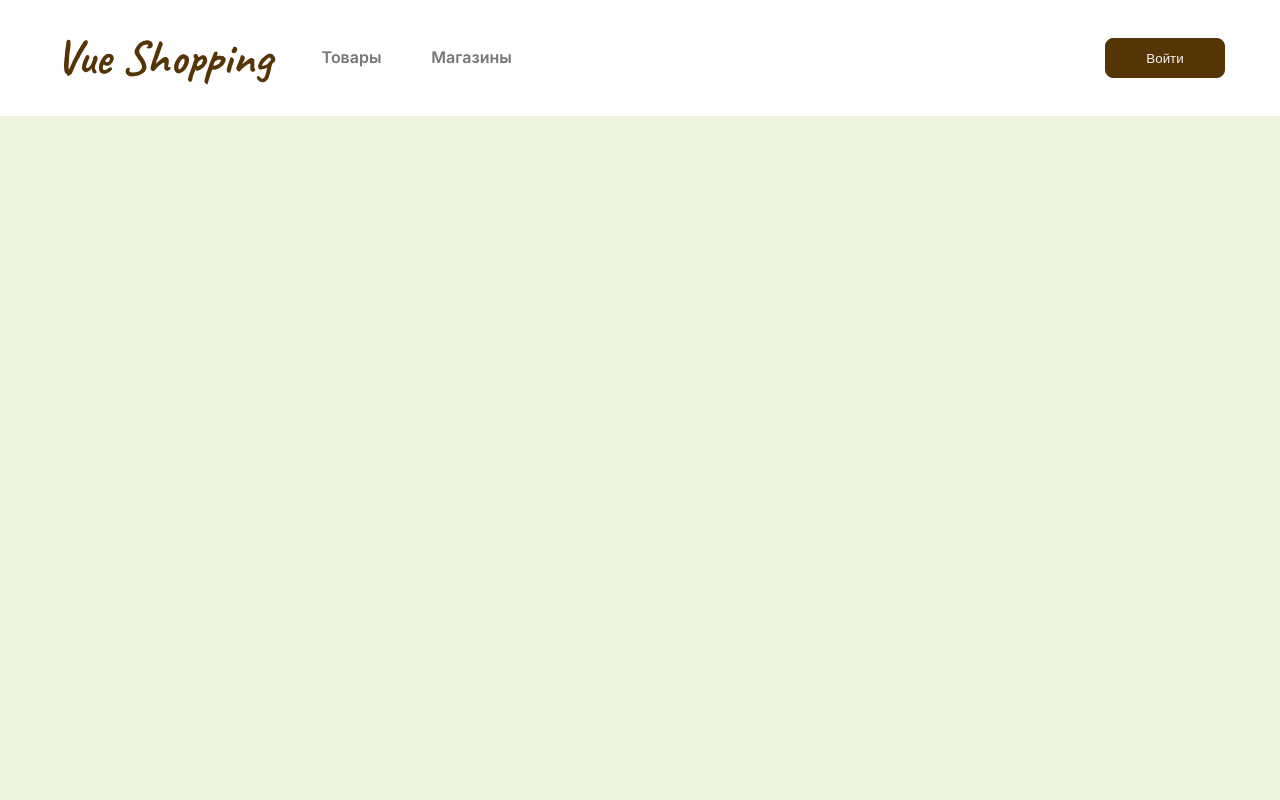
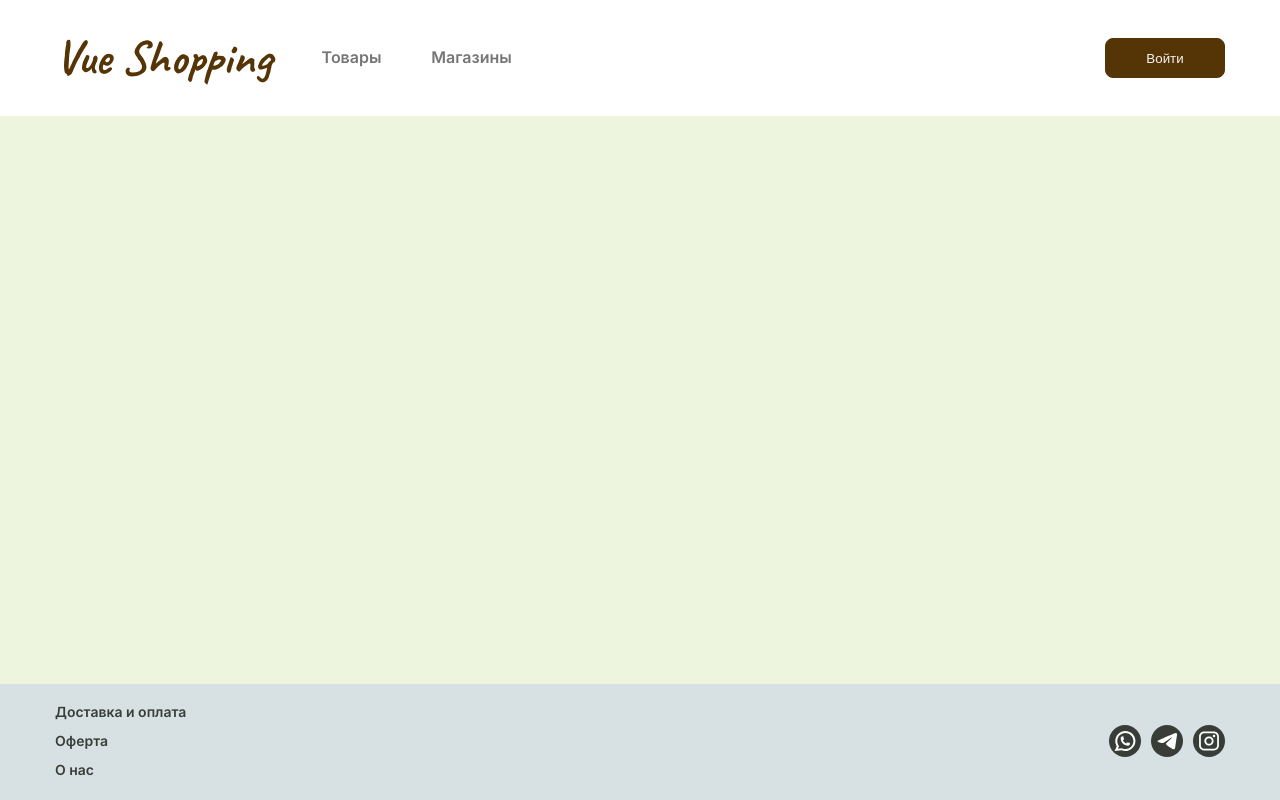
Before and after one commit to masseriiia/vue-shop, a Vue app: page / in a window 1280 px wide. Built offline with nearby package versions, Linux system fonts and the light colour scheme; the HTML template or start-up script is replaced by a standard one; a web font is replaced by a local one.

Commit message:
added footer

```diff
--- a/src/App.vue
+++ b/src/App.vue
@@ -1,14 +1,27 @@
 <script setup lang="ts">
-
 import AppHeader from '@/components/AppHeader.vue'
+import AppFooter from '@/components/AppFooter.vue'
 </script>
 
 <template>
-  <div>
+  <div class="app-container">
     <AppHeader/>
+    <main class="main">
+
+    </main>
+    <AppFooter/>
   </div>
 </template>
 
 <style scoped>
+.app-container {
+  display: flex;
+  flex-direction: column;
+  min-height: 100vh;
+}
+
+.main {
+  flex: 1;
+}
 
 </style>
--- /dev/null
+++ b/src/components/AppFooter.vue
@@ -0,0 +1,73 @@
+<script setup lang="ts">
+
+</script>
+
+<template>
+  <footer class="app-footer">
+    <div class="container">
+      <div class="content">
+        <ul class="footer-links">
+          <li class="footer-link"><RouterLink to="/">Доставка и оплата</RouterLink></li>
+          <li class="footer-link"><RouterLink to="/">Оферта</RouterLink></li>
+          <li class="footer-link"><RouterLink to="/">О нас</RouterLink></li>
+        </ul>
+        <div class="social-icons">
+          <RouterLink to="/" class="social-icon whatsapp"><span class="visually-hidden"><img src="../assets/icons/whatsapp.svg"/></span></RouterLink>
+          <RouterLink to="/" class="social-icon telegram"><span class="visually-hidden"><img src="../assets/icons/telegram.svg"/></span></RouterLink>
+          <RouterLink to="/" class="social-icon instagram"><span class="visually-hidden"><img src="../assets/icons/instagram.svg"/></span></RouterLink>
+        </div>
+      </div>
+    </div>
+  </footer>
+</template>
+
+<style scoped>
+.app-footer {
+  padding-top: 21px;
+  padding-bottom: 23px;
+  background: var(--ui-bluish);
+}
+
+.content {
+  display: flex;
+  align-items: center;
+  justify-content: space-between;
+}
+
+.footer-links {
+  display: flex;
+  flex-direction: column;
+  gap: 15px;
+}
+
+.footer-link {
+  font-family: var(--font-family);
+  font-weight: 600;
+  font-size: 14px;
+  line-height: 100%;
+  a {
+    transition: color 0.3s ease-in-out;
+    color: var(--ui-gray);
+  }
+}
+
+.footer-link a:hover {
+  color: #101210;
+}
+
+.social-icons {
+  display: flex;
+  gap: 10px;
+}
+
+.visually-hidden {
+  height: 32px;
+  width: 32px;
+  padding: 5px;
+  display: flex;
+  align-items: center;
+  justify-content: center;
+  border-radius: 50px;
+  background: var(--ui-gray);
+}
+</style>
```
